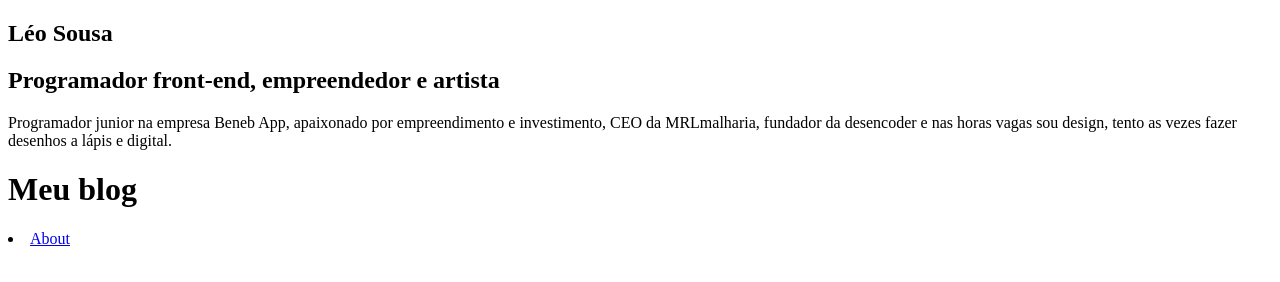
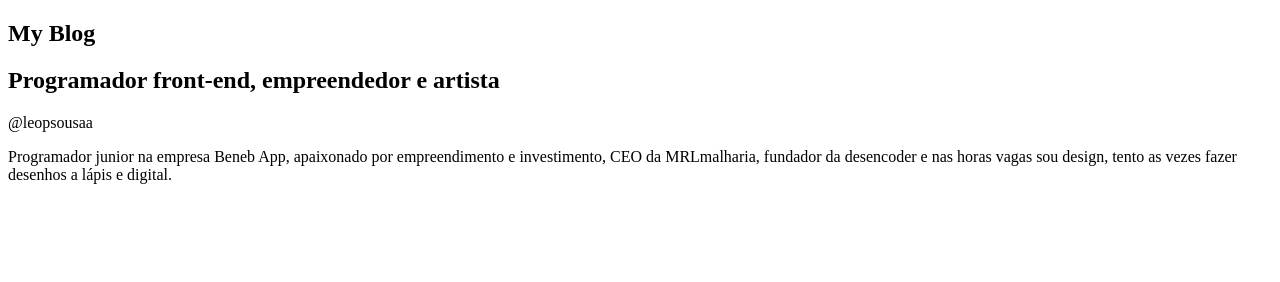
Before and after one commit to leopsousa/myBlog-gatsby, a Gatsby site: page / in a window 1280 px wide. Built offline with nearby package versions, Linux system fonts and the light colour scheme; Gatsby itself is replaced by a stand-in of ours.

Commit message:
graphql static profile

```diff
--- a/gatsby-config.js
+++ b/gatsby-config.js
@@ -1,7 +1,11 @@
 module.exports = {
   siteMetadata: {
     title: `My Blog`,
-    description: `Meu blog onde vai ter tudo relacionado a arte`,
+    position: `Programador front-end, empreendedor e artista`,
+    description: ` Programador junior na empresa Beneb App, apaixonado por
+    empreendimento e investimento, CEO da MRLmalharia, fundador da
+    desencoder e nas horas vagas sou design, tento as vezes fazer
+    desenhos a lápis e digital.`,
     author: `@leopsousaa`,
   },
   plugins: [
--- a/src/components/Profile/index.js
+++ b/src/components/Profile/index.js
@@ -1,15 +1,30 @@
 import React from "react"
+import { useStaticQuery, graphql } from "gatsby"
 
 const Profile = () => {
+  const {
+    site: {
+      siteMetadata: { title, position, author, description },
+    },
+  } = useStaticQuery(graphql`
+    {
+      site {
+        siteMetadata {
+          author
+          description
+          title
+          position
+        }
+      }
+    }
+  `)
+
   return (
     <div className="Profile-wrapper">
-      <h1>Léo Sousa</h1>
-      <h2>Programador front-end, empreendedor e artista</h2>
-      <p>
-        Programador junior na empresa Beneb App, apaixonado por empreendimento e
-        investimento, CEO da MRLmalharia, fundador da desencoder e nas horas
-        vagas sou design, tento as vezes fazer desenhos a lápis e digital.
-      </p>
+      <h1>{title}</h1>
+      <h2>{position}</h2>
+      <p>{author}</p>
+      <p>{description}</p>
     </div>
   )
 }
--- a/src/pages/index.js
+++ b/src/pages/index.js
@@ -7,10 +7,6 @@
 const IndexPage = () => (
   <Layout>
     <SEO title="Home" />
-    <h1>Meu blog</h1>
-    <li>
-      <Link to="/about">About</Link>
-    </li>
   </Layout>
 )
 
```
